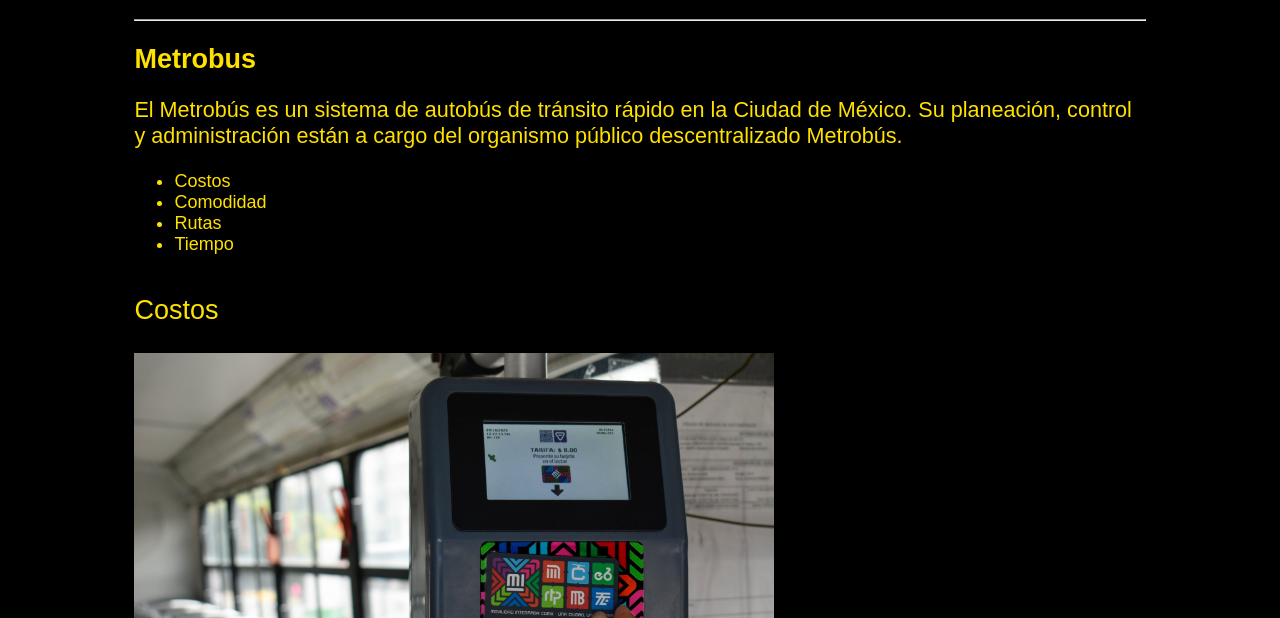
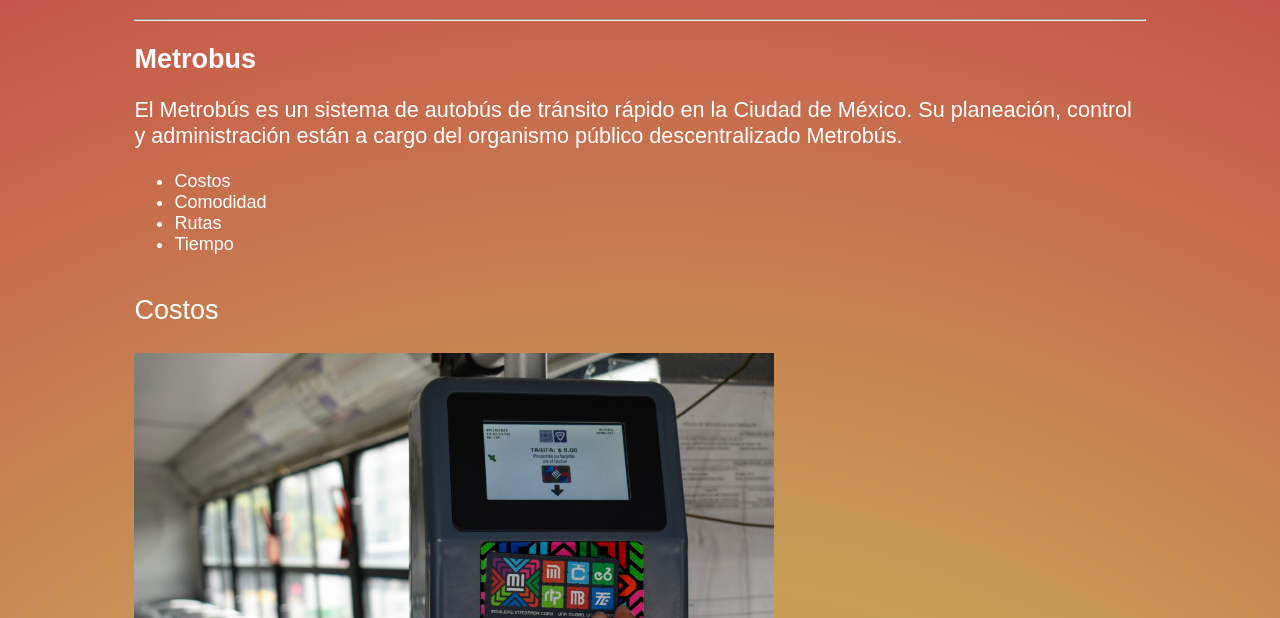
Before and after one commit to Palomaarrs/movilidad-cdmx, a plain HTML site: page index.html in a window 1280 px wide. Shown: the part 182-800 px from the top of the page. Drawn offline with Linux system fonts and the light colour scheme; a web font is replaced by a local one.

Commit message:
cambios colores

```diff
--- a/css/style.css
+++ b/css/style.css
@@ -4,19 +4,20 @@ html {
 
 body {
     font-family: "darkmode-on", sans-serif;
-     background-color: rgb(0, 0, 0);
-    color: rgb(255, 225, 0);
+   background: #c7621e;
+background: radial-gradient(circle,rgba(199, 98, 30, 1) 0%, rgba(199, 158, 87, 1) 50%, rgba(199, 68, 68, 1) 100%);
+    color: rgb(255, 255, 255);
 }
 
 a {
-   color: rgb(255, 225, 0);
+   color: rgb(255, 255, 255);
    text-decoration: none;
 }
 a:visited {
-    color: rgb(143, 239, 99);
+    color: rgb(111, 99, 239);
 }
 a:hover {
-color: rgb(226, 236, 221);
+color: rgb(227, 131, 5);
 }
 
 h1, h2, h3 {
```
